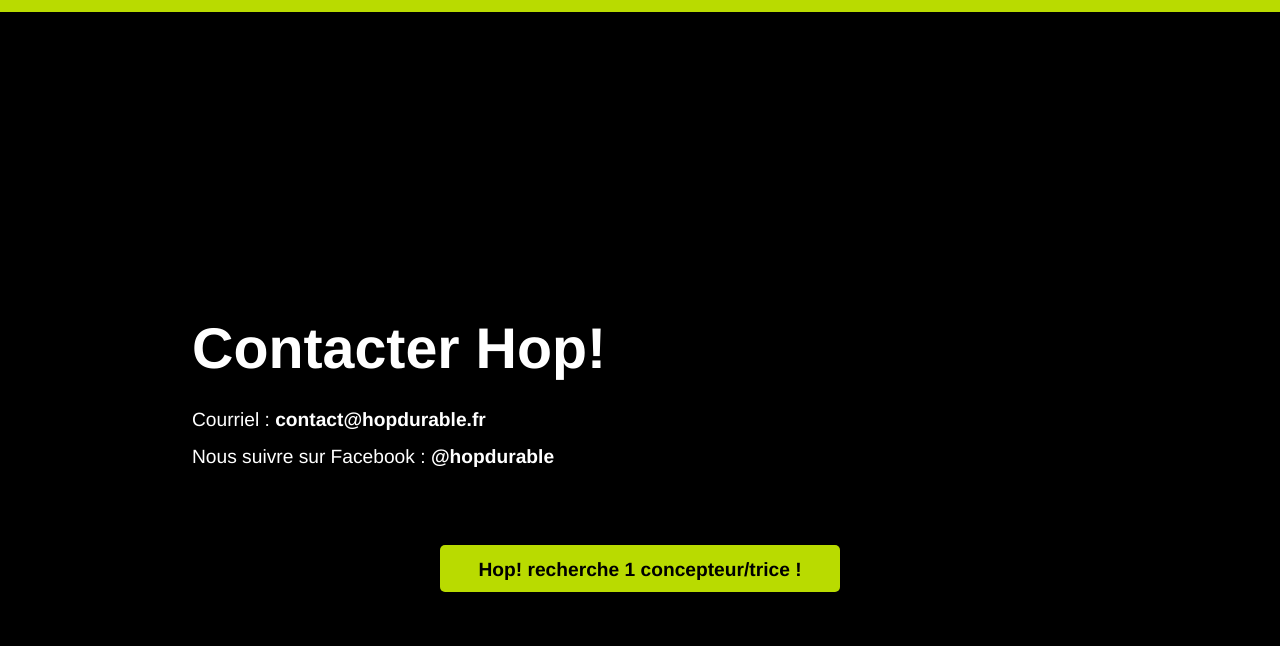
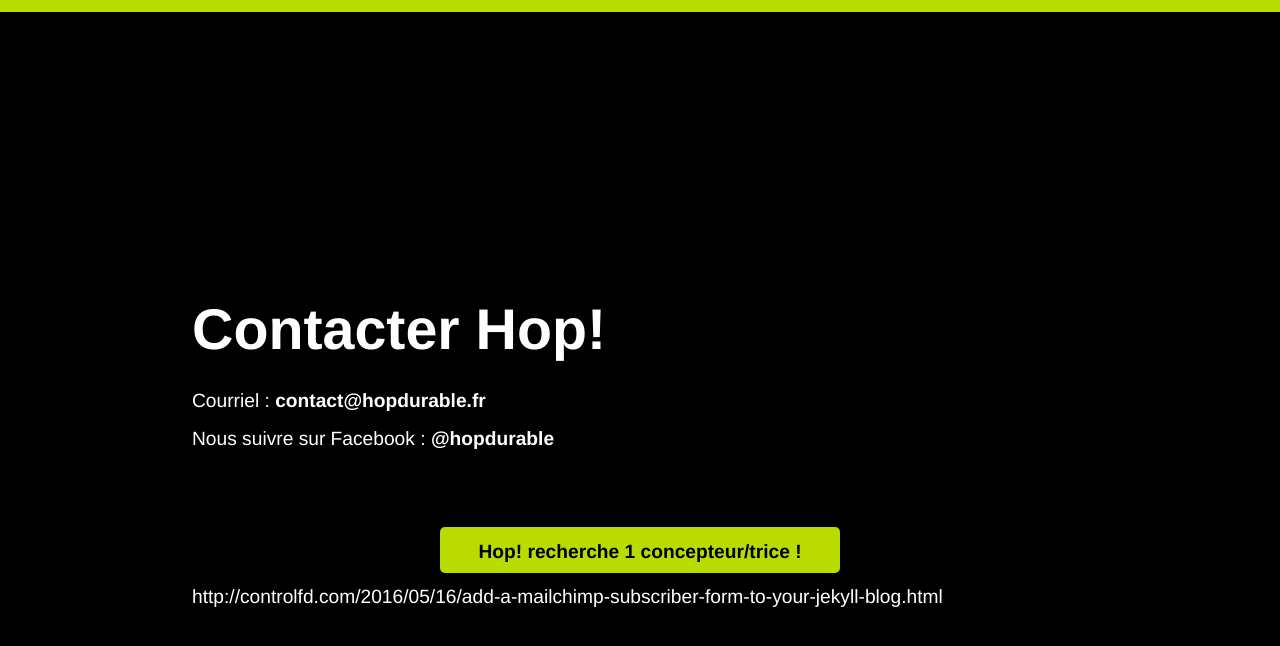
Before and after one commit to pierrenault/hopdurable.github.io, a Jekyll site: the page built from index.md, in a window 1280 px wide and 900 px high, scrolled down 4500 px. Shown: the top 646 px of the window. Built offline with Jekyll 4.4.1, drawn with Linux system fonts in a browser that asks for light colours; some of the changed lines change nothing that is shown.

Commit message:
Update index.md

```diff
--- a/index.md
+++ b/index.md
@@ -68,4 +68,6 @@
 <p class="center">
   <a href="assets/pdf/hop-durable_recherche_concepteur.pdf" class="button">Hop! recherche 1 concepteur/trice ! </a>
 </p>
+
+http://controlfd.com/2016/05/16/add-a-mailchimp-subscriber-form-to-your-jekyll-blog.html
 </section>
```
